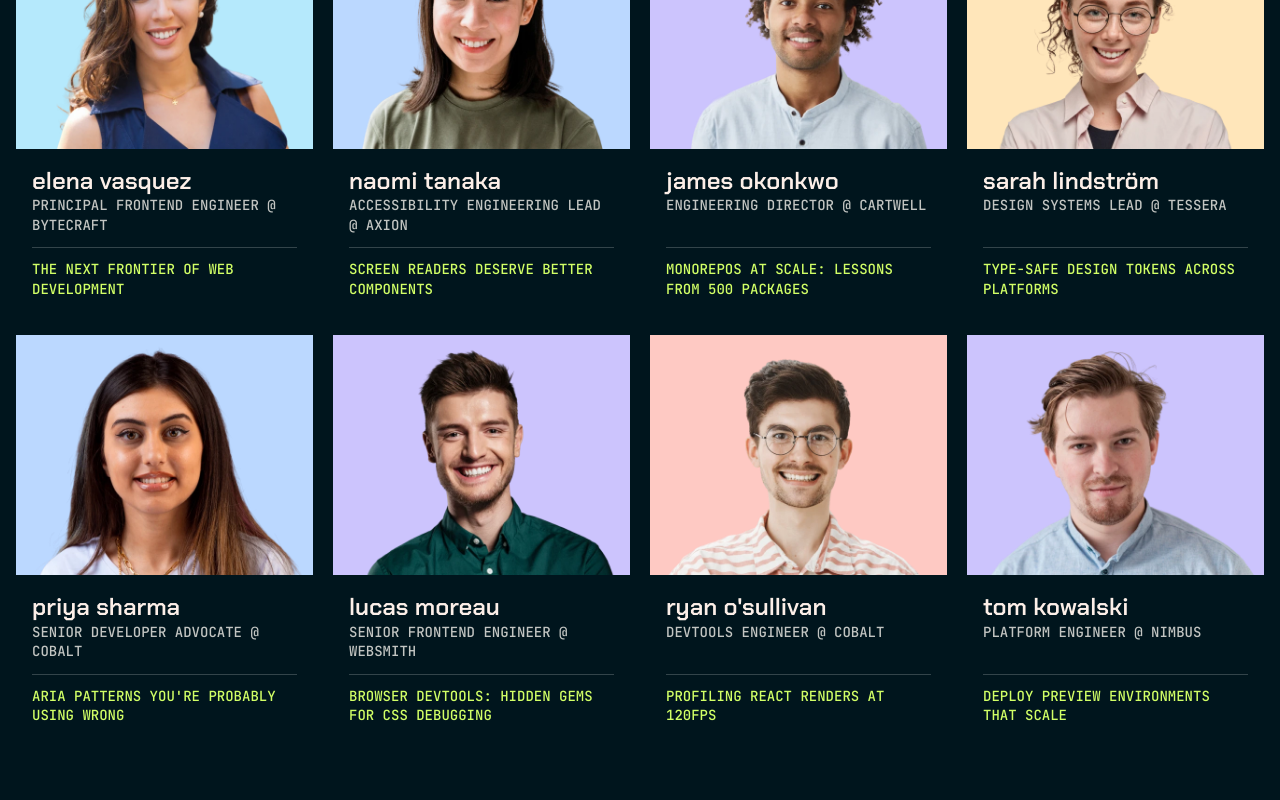
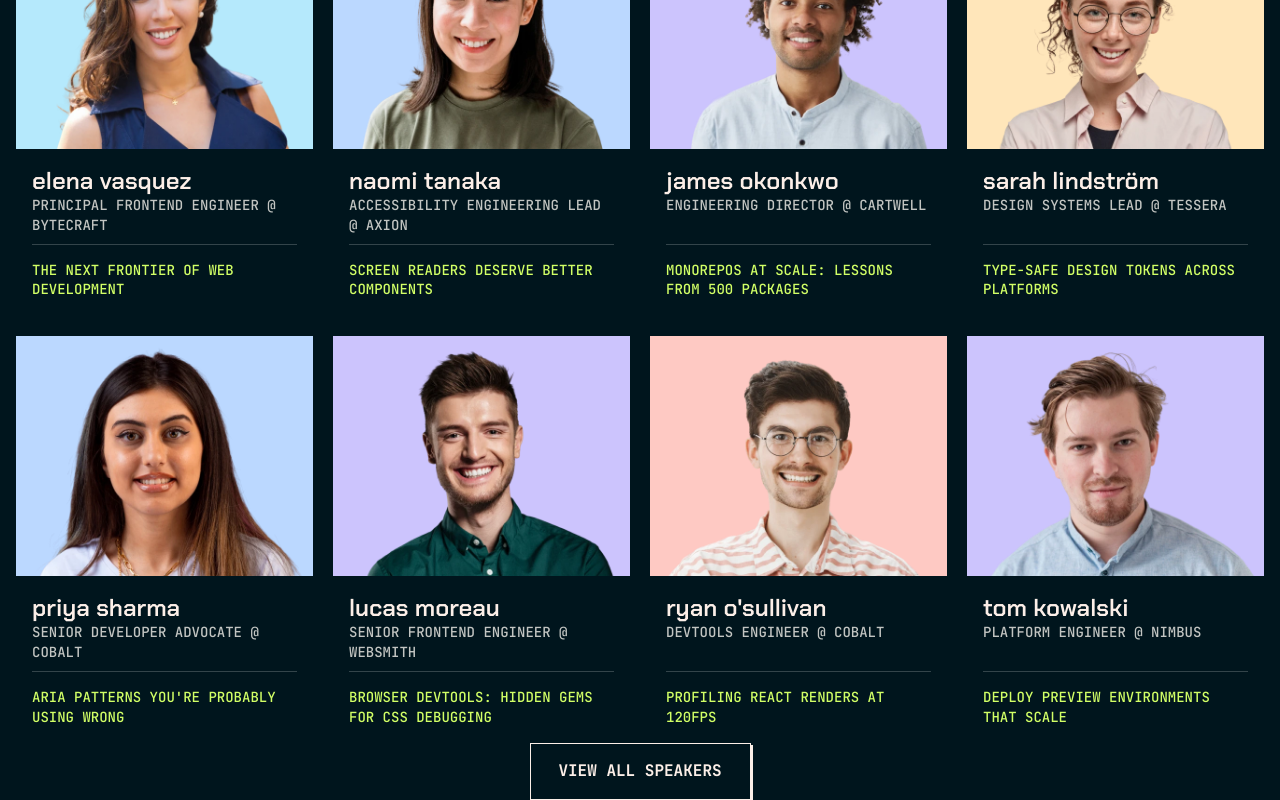
Before and after one commit to conormcfarlane/tech-conference, a Next.js app: page / in a window 1280 px wide. Shown: the part 1116-1916 px from the top of the page. Before the commit the page ends 1858 px from the top, so only its background shows below. Built offline with nearby package versions, Linux system fonts and the light colour scheme.

Commit message:
added View all speakers button

```diff
--- a/app/components/features/home/FeaturedSpeaker.tsx
+++ b/app/components/features/home/FeaturedSpeaker.tsx
@@ -1,11 +1,11 @@
 import React from 'react'
 import { Speaker } from '@/types/speaker'
-import { Talks } from '@/types/talks';
+import { Talk } from '@/types/talks';
 import Image from 'next/image';
 
 type FeaturedSpeakerProps = {
     speakers: Speaker[] | null;
-    talks: Talks[];
+    talks: Talk[];
 }
 
 export default function FeaturedSpeaker({ speakers, talks }: FeaturedSpeakerProps) {
@@ -50,8 +50,6 @@ export default function FeaturedSpeaker({ speakers, talks }: FeaturedSpeakerProp
                     <Image src={avatarUrl} width={400} height={462} alt='Speakers Avatar' className='block h-auto max-w-none ' />
                 </div>
             </div>
-
-
         </section>
     )
 }
--- a/app/components/features/home/FeaturedSpeakersList.tsx
+++ b/app/components/features/home/FeaturedSpeakersList.tsx
@@ -4,6 +4,7 @@ import type { Track } from '@/types/tracks'
 import type { Talk } from '@/types/talks'
 import Image from 'next/image'
 import { ImageUrlHelper } from '@/utils/ImageHelper'
+import ButtonMain from '../../ui/ButtonMain'
 
 
 type FeaturedSpeakersListProps = {
@@ -33,7 +34,7 @@ export default function FeaturedSpeakersList({ speakers, talks, tracks }: Featur
     });
 
     return (
-        <section>
+        <section className='flex flex-col justify-center'>
             <p className="text-preset-6-extraBold text-(--green-200) mb-5 min-[1130px]:mb-8">{"// FEATURED SPEAKERS"}</p>
             <div className='grid md:grid-cols-2 gap-5 xl:grid-cols-4'>
                 {featuredSpeakersWithColor.map((speaker) => {
@@ -41,18 +42,19 @@ export default function FeaturedSpeakersList({ speakers, talks, tracks }: Featur
                     return (
                         <div key={speaker.id} className='flex flex-col'>
                             <div style={{ backgroundColor: speaker.backgroundColor }} ><Image src={imagepath} width={318} height={250} alt="avatar" className='overflow-hidden h-60 mx-auto' /></div>
-                            <div className='flex flex-col justify-between h-full p-4'>
-                                <div className=' pb-3'>
+                            <div className='flex flex-col justify-between p-4'>
+                                <div className='h-20 border-b border-b-(--neutral-600) pb-3'>
                                     <p className='text-preset-3'>{speaker.name.toLowerCase()}</p>
                                     <p className='text-preset-6-medium text-(--neutral-200)' >{speaker.role.toUpperCase()} @ {speaker.company.toUpperCase()}</p>
                                 </div>
-                                <div><p className='text-preset-6-medium text-(--green-200) border-t border-t-(--neutral-600) pt-3'>{speaker.talkName.toUpperCase()}</p></div>
+                                <div><p className='text-preset-6-medium text-(--green-200) pt-4 '>{speaker.talkName.toUpperCase()}</p></div>
                             </div>
                         </div>
                     )
 
                 })}
             </div>
+            <ButtonMain href='/speaker' className='px-6 py-4 w-[221px] mx-auto text-preset-5-bold bg-(--green-200) text-(--neutral-900) sm:bg-(--neutral-900) sm:text-(--neutral-100)' >VIEW ALL SPEAKERS</ButtonMain>
         </section>
     )
 }
--- /dev/null
+++ b/app/components/ui/ButtonMain.tsx
@@ -0,0 +1,40 @@
+import React from 'react'
+import Link from 'next/link'
+import { ReactNode } from 'react'
+
+type ButtonMainProps = {
+    children: ReactNode;
+    href?: string;
+    onClick?: () => void;
+    className?: string;
+    disabled?: boolean;
+};
+
+
+export default function ButtonMain({
+    children,
+    href,
+    onClick,
+    className = "",
+    disabled = false,
+}: ButtonMainProps) {
+    const baseStyles = " text-center border-shadow "
+
+    if (href) {
+        return (
+            <Link href={href} className={baseStyles + " " + className}>
+                {children}
+            </Link>
+        );
+    };
+    return (
+        <button
+            type="button"
+            onClick={onClick}
+            disabled={disabled}
+            className={baseStyles + " " + className}
+        >
+            {children}
+        </button>
+    );
+}
```
